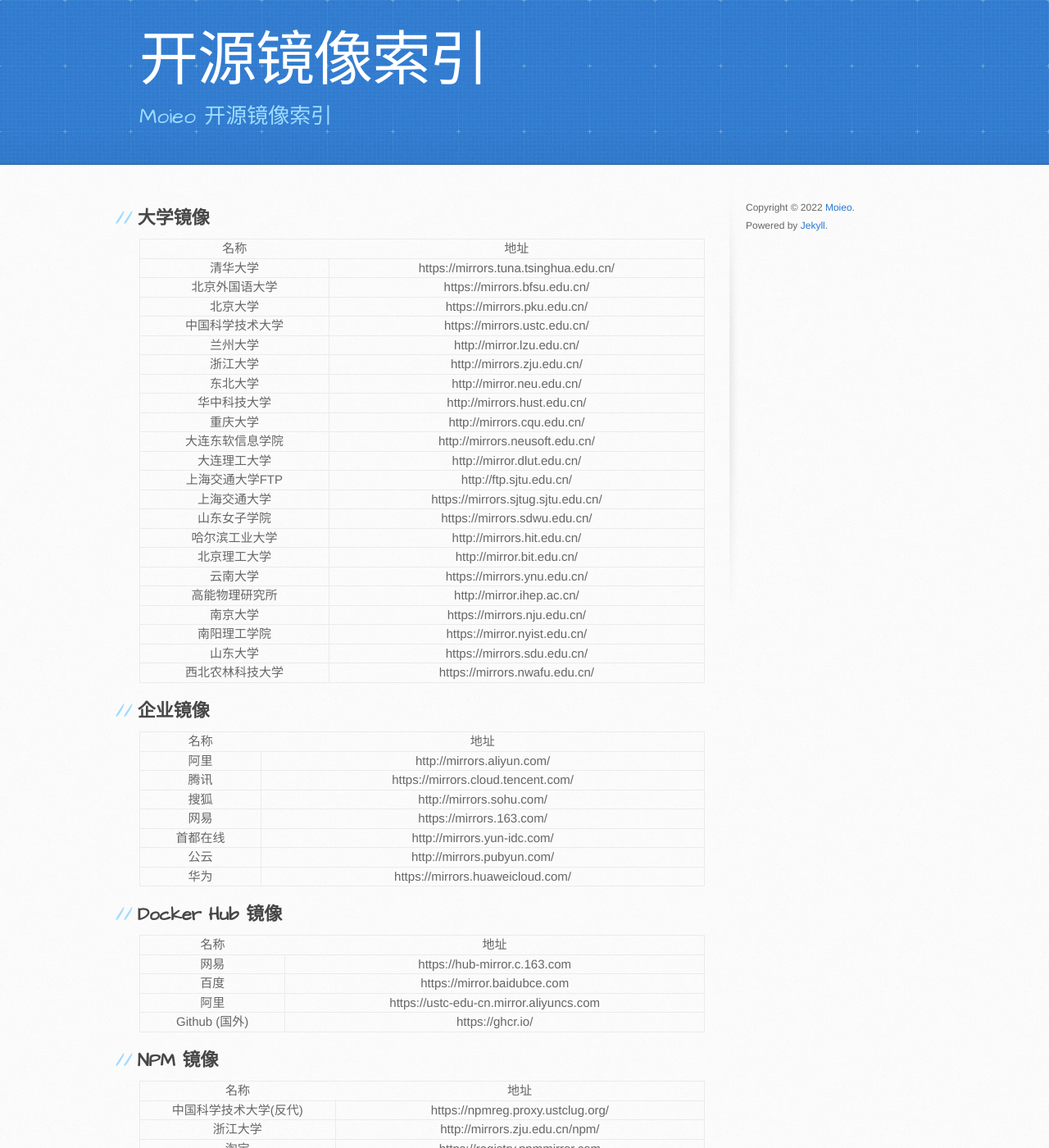
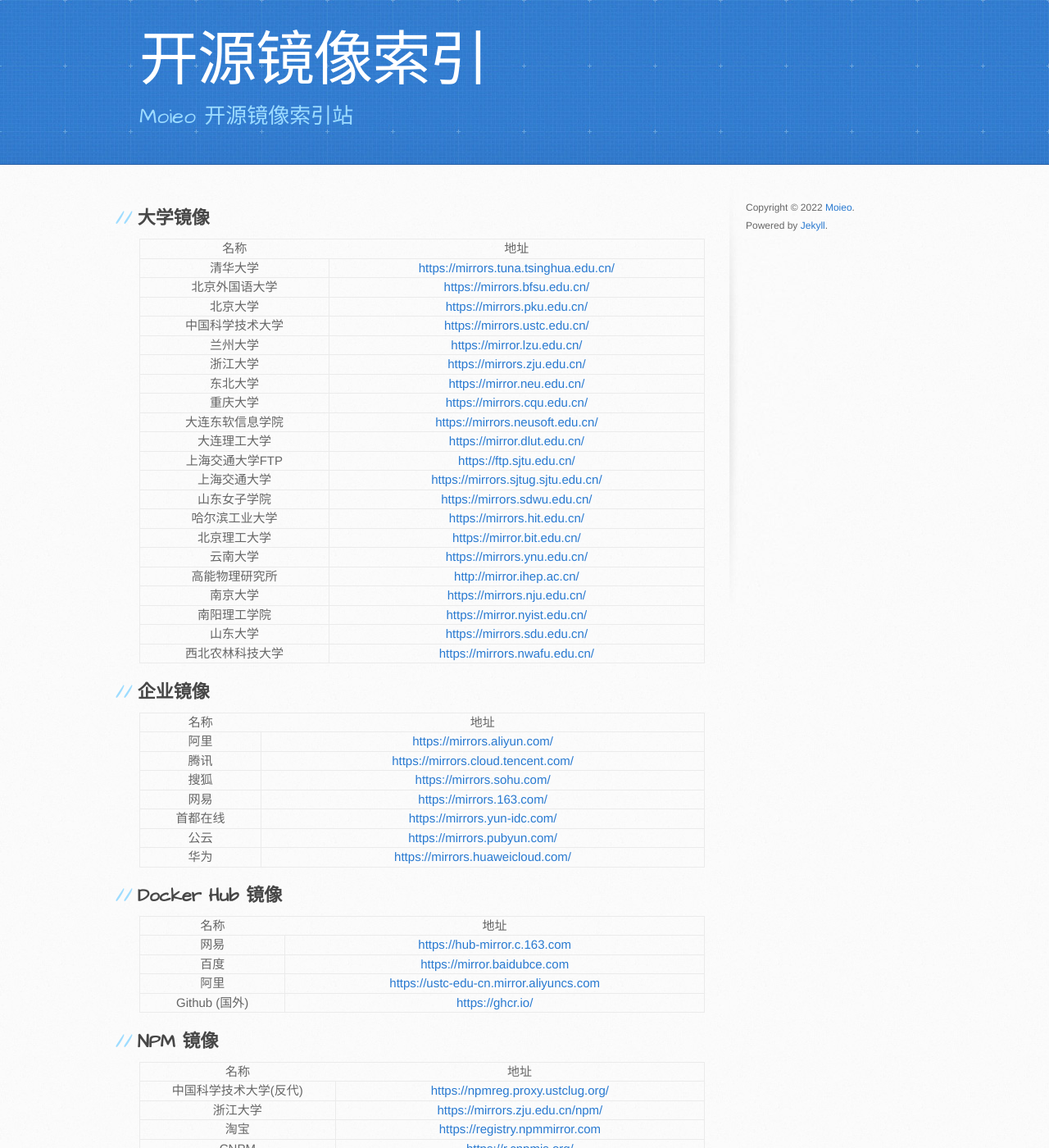
Before and after one commit to Ecodemo/Ecodemo, a Jekyll site: the page built from index.markdown, in a window 1280 px wide and 1400 px high. Shown: the whole window at 82% size. Built offline with Jekyll 4.4.1, drawn with Linux system fonts in a browser that asks for light colours; some of the changed text lies outside the part shown.

Commit message:
Update index.markdown

````diff
--- a/_config.yml
+++ b/_config.yml
@@ -1,9 +1,9 @@
 # Setup
 name: 开源镜像索引
-description: Moieo 开源镜像索引
-tagline: Moieo 开源镜像索引
+description: Moieo 开源镜像索引站
+tagline: Moieo 开源镜像索引站
 # baseurl: ""
-locale: "cn"
+# locale: "cn"
 
 # Gems
 gems:
--- a/index.markdown
+++ b/index.markdown
@@ -15,62 +15,61 @@
 
 | 名称 | 地址 |
 | --- | --- |
-| 清华大学 | https://mirrors.tuna.tsinghua.edu.cn/ |
-| 北京外国语大学 | https://mirrors.bfsu.edu.cn/ |
-| 北京大学 | https://mirrors.pku.edu.cn/ |
-| 中国科学技术大学 | https://mirrors.ustc.edu.cn/ |
-| 兰州大学 | http://mirror.lzu.edu.cn/ |
-| 浙江大学 | http://mirrors.zju.edu.cn/ |
-| 东北大学 | http://mirror.neu.edu.cn/ |
-| 华中科技大学 | http://mirrors.hust.edu.cn/ |
-| 重庆大学 | http://mirrors.cqu.edu.cn/ |
-| 大连东软信息学院 | http://mirrors.neusoft.edu.cn/ |
-| 大连理工大学 | http://mirror.dlut.edu.cn/ |
-| 上海交通大学FTP | http://ftp.sjtu.edu.cn/ |
-| 上海交通大学 | https://mirrors.sjtug.sjtu.edu.cn/ |
-| 山东女子学院 | https://mirrors.sdwu.edu.cn/ |
-| 哈尔滨工业大学 | http://mirrors.hit.edu.cn/ |
-| 北京理工大学 | http://mirror.bit.edu.cn/ |
-| 云南大学 | https://mirrors.ynu.edu.cn/ |
-| 高能物理研究所 | http://mirror.ihep.ac.cn/ |
-| 南京大学 | https://mirrors.nju.edu.cn/ |
-| 南阳理工学院 | https://mirror.nyist.edu.cn/ |
-| 山东大学 | https://mirrors.sdu.edu.cn/ |
-| 西北农林科技大学 | https://mirrors.nwafu.edu.cn/ |
+| 清华大学 | <https://mirrors.tuna.tsinghua.edu.cn/> |
+| 北京外国语大学 | <https://mirrors.bfsu.edu.cn/> |
+| 北京大学 | <https://mirrors.pku.edu.cn/> |
+| 中国科学技术大学 | <https://mirrors.ustc.edu.cn/> |
+| 兰州大学 | <https://mirror.lzu.edu.cn/> |
+| 浙江大学 | <https://mirrors.zju.edu.cn/> |
+| 东北大学 | <https://mirror.neu.edu.cn/> |
+| 重庆大学 | <https://mirrors.cqu.edu.cn/> |
+| 大连东软信息学院 | <https://mirrors.neusoft.edu.cn/> |
+| 大连理工大学 | <https://mirror.dlut.edu.cn/> |
+| 上海交通大学FTP | <https://ftp.sjtu.edu.cn/> |
+| 上海交通大学 | <https://mirrors.sjtug.sjtu.edu.cn/> |
+| 山东女子学院 | <https://mirrors.sdwu.edu.cn/> |
+| 哈尔滨工业大学 | <https://mirrors.hit.edu.cn/> |
+| 北京理工大学 | <https://mirror.bit.edu.cn/> |
+| 云南大学 | <https://mirrors.ynu.edu.cn/> |
+| 高能物理研究所 | <http://mirror.ihep.ac.cn/> |
+| 南京大学 | <https://mirrors.nju.edu.cn/> |
+| 南阳理工学院 | <https://mirror.nyist.edu.cn/> |
+| 山东大学 | <https://mirrors.sdu.edu.cn/> |
+| 西北农林科技大学 | <https://mirrors.nwafu.edu.cn/> |
 
 
 ## 企业镜像
 
 | 名称 | 地址 |
 | --- | --- |
-| 阿里 | http://mirrors.aliyun.com/ |
-| 腾讯 |  https://mirrors.cloud.tencent.com/ |
-| 搜狐 | http://mirrors.sohu.com/ |
-| 网易 | https://mirrors.163.com/ |
-| 首都在线 | http://mirrors.yun-idc.com/ |
-| 公云 | http://mirrors.pubyun.com/ |
-| 华为 | https://mirrors.huaweicloud.com/ |
+| 阿里 | <https://mirrors.aliyun.com/> |
+| 腾讯 |  <https://mirrors.cloud.tencent.com/> |
+| 搜狐 | <https://mirrors.sohu.com/> |
+| 网易 | <https://mirrors.163.com/> |
+| 首都在线 | <https://mirrors.yun-idc.com/> |
+| 公云 | <https://mirrors.pubyun.com/> |
+| 华为 | <https://mirrors.huaweicloud.com/> |
 
 ## Docker Hub 镜像
 
 | 名称 | 地址 |
 | --- | --- |
-| 网易 | https://hub-mirror.c.163.com |
-| 百度 | https://mirror.baidubce.com |
-| 阿里 | https://ustc-edu-cn.mirror.aliyuncs.com |
-| Github (国外) | https://ghcr.io/ |
+| 网易 | <https://hub-mirror.c.163.com> |
+| 百度 | <https://mirror.baidubce.com> |
+| 阿里 | <https://ustc-edu-cn.mirror.aliyuncs.com> |
+| Github (国外) | <https://ghcr.io/> |
 
 
 ## NPM 镜像
 
 | 名称 | 地址 |
 | --- | --- |
-| 中国科学技术大学(反代) | https://npmreg.proxy.ustclug.org/ |
-| 浙江大学 | http://mirrors.zju.edu.cn/npm/ |
-| 淘宝 | https://registry.npmmirror.com |
-| CNPM | http://r.cnpmjs.org/ |
-| 腾讯 | http://mirrors.cloud.tencent.com/npm/ |
-| 华为 | https://repo.huaweicloud.com/repository/npm/ |
+| 中国科学技术大学(反代) | <https://npmreg.proxy.ustclug.org/> |
+| 浙江大学 | <https://mirrors.zju.edu.cn/npm/> |
+| 淘宝 | <https://registry.npmmirror.com> |
+| CNPM | <https://r.cnpmjs.org/> |
+| 腾讯 | <https://mirrors.cloud.tencent.com/npm/> |
+| 华为 | <https://repo.huaweicloud.com/repository/npm/> |
 
 ```bash
 npm config set registry https://npmreg.proxy.ustclug.org/
@@ -82,15 +81,15 @@
 
 | 名称 | 地址 |
 | --- | --- |
-| 清华大学 | https://pypi.tuna.tsinghua.edu.cn/simple |
-| 北京外国语大学 | https://mirrors.bfsu.edu.cn/pypi/web/simple |
-| 大连东软信息学院 | http://mirrors.neusoft.edu.cn/pypi/web/simple/ |
-| 重庆大学 | https://mirrors.cqu.edu.cn/pypi/web/simple |
-| 浙江大学 | https://mirrors.zju.edu.cn/pypi/simple |
-| 中国科学技术大学 | http://pypi.mirrors.ustc.edu.cn/simple/ |
-| 豆瓣 | http://pypi.douban.com/simple/ |
-| 阿里 | http://mirrors.aliyun.com/pypi/simple/ |
-| 网易 | https://mirrors.163.com/pypi/simple/ |
+| 清华大学 | <https://pypi.tuna.tsinghua.edu.cn/simple> |
+| 北京外国语大学 | <https://mirrors.bfsu.edu.cn/pypi/web/simple> |
+| 大连东软信息学院 | <https://mirrors.neusoft.edu.cn/pypi/web/simple/> |
+| 重庆大学 | <https://mirrors.cqu.edu.cn/pypi/web/simple> |
+| 浙江大学 | <https://mirrors.zju.edu.cn/pypi/simple> |
+| 中国科学技术大学 | <https://pypi.mirrors.ustc.edu.cn/simple/> |
+| 豆瓣 | <https://pypi.douban.com/simple/> |
+| 阿里 | <https://mirrors.aliyun.com/pypi/simple/> |
+| 网易 | <https://mirrors.163.com/pypi/simple/> |
 
 ### 临时使用
 
@@ -114,11 +113,11 @@
 
 | 名称 | 地址 |
 | --- | --- |
-| 清华大学 | https://mirrors.tuna.tsinghua.edu.cn/git/crates.io-index.git |
-| 北京外国语大学 | https://mirrors.bfsu.edu.cn/git/crates.io-index.git |
-| 中国科学技术大学 | https://mirrors.ustc.edu.cn/crates.io-index |
-| 上海交通大学 | https://mirrors.sjtug.sjtu.edu.cn/git/crates.io-index/ |
-| 阿里云 Rustcc 社区 | https://code.aliyun.com/rustcc/crates.io-index.git |
+| 清华大学 | <https://mirrors.tuna.tsinghua.edu.cn/git/crates.io-index.git> |
+| 北京外国语大学 | <https://mirrors.bfsu.edu.cn/git/crates.io-index.git> |
+| 中国科学技术大学 | <https://mirrors.ustc.edu.cn/crates.io-index> |
+| 上海交通大学 | <https://mirrors.sjtug.sjtu.edu.cn/git/crates.io-index/> |
+| 阿里云 Rustcc 社区 | <https://code.aliyun.com/rustcc/crates.io-index.git> |
 
 Unix、Linux、Mac OS `~/.cargo/config` 写入文件中
 
@@ -134,9 +133,9 @@
 
 | 名称 | 地址 |
 | --- | --- |
-| 清华大学 | https://mirrors.tuna.tsinghua.edu.cn/rubygems/ |
-| 北京外国语大学 | https://mirrors.bfsu.edu.cn/rubygems/ |
-| 中国科学技术大学 | https://mirrors.ustc.edu.cn/rubygems/ |
+| 清华大学 | <https://mirrors.tuna.tsinghua.edu.cn/rubygems/> |
+| 北京外国语大学 | <https://mirrors.bfsu.edu.cn/rubygems/> |
+| 中国科学技术大学 | <https://mirrors.ustc.edu.cn/rubygems/> |
 
 ### Gem
 
````
Also changed, not shown: other parts of index.markdown (+18 -0 lines).
